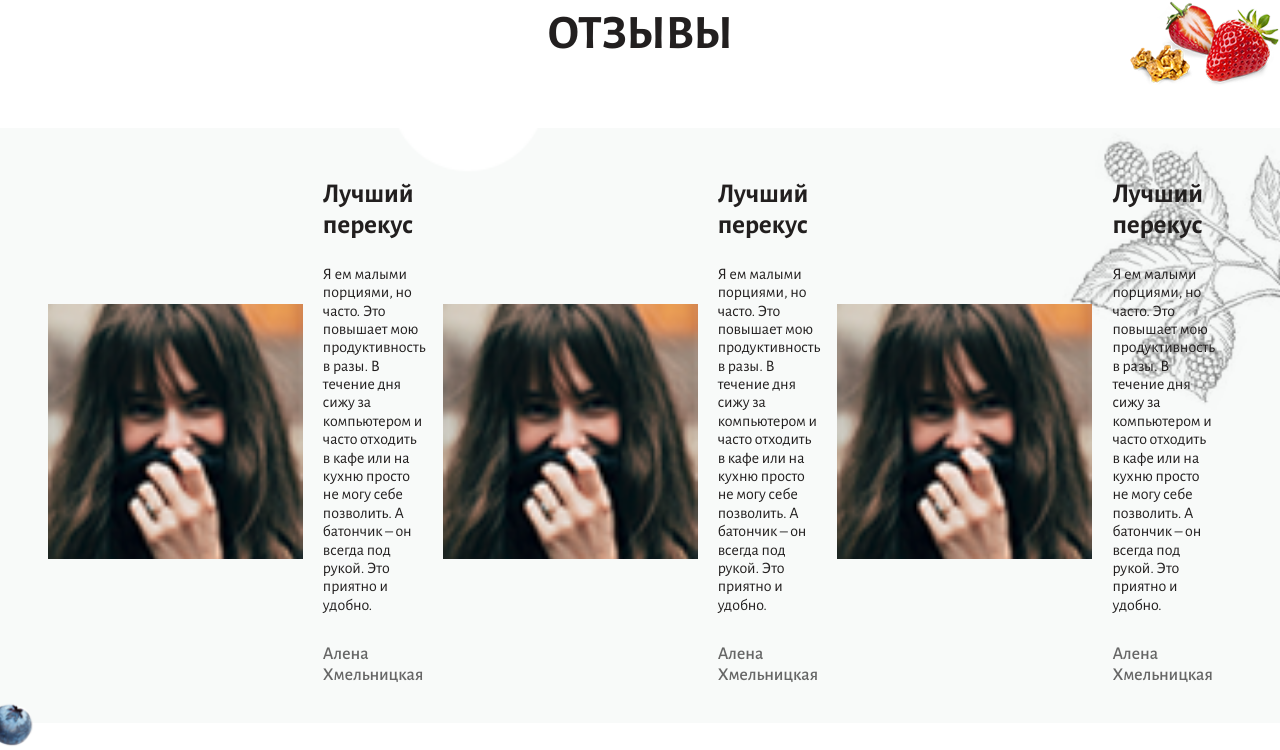
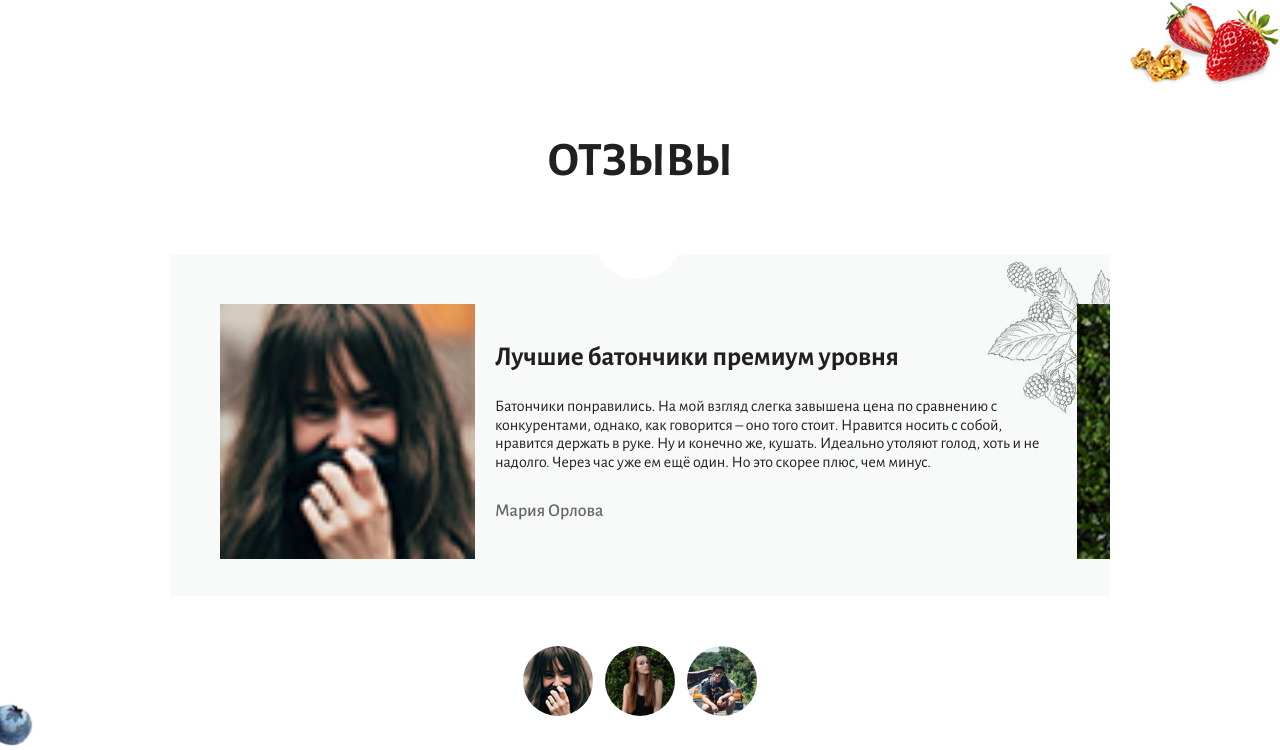
Before and after one commit to OdTana/burger, a plain HTML site: page index.html in a window 1280 px wide. Shown: the part 4000-4750 px from the top of the page. Drawn offline with Linux system fonts and the light colour scheme.

Commit message:
Реализовала Слайдер и Аккордеоны JS и попыталась слайдшоу

```diff
--- a/css/blocks/comments.scss
+++ b/css/blocks/comments.scss
@@ -4,6 +4,9 @@
 
 }
 
+.comments__content{
+  overflow: hidden;
+}
 .comments::before{
   content: '';
   position: absolute;
@@ -42,6 +45,7 @@
   }
 }
 .comment{
+  width: 100%;
   background-image: url(../img/icon/comment_sec/pattern_comment.png);
   background-repeat: no-repeat;
   background-position: right top;
@@ -72,14 +76,7 @@
   width: 100%;
   height: 100%;
 }
-.comment__item{
-  @include tablets {
-      flex-direction: column;
-      margin-right: 0;
-  }
 
-
-}
 
 .comment__text{
   @include tablets {
@@ -136,16 +133,26 @@
 }
 
 .comment__item{
+  width: 100%;
+  flex-shrink: 0;
   display: flex;
   font-size: rem(16px) ;
   position: relative;
   align-items: center;
   margin-right: rem(17px);
-  @include phones {
-      margin-right: rem(5px);
+  @include tablets {
+    flex-direction: column;
+    margin-right: 0;
+  }
 
-      }
 }
+
+
+.comment__item--active{
+  width: 100%;
+  overflow: hidden;
+}
+
 
 .comment__desc{
   display: flex;
--- a/index.html
+++ b/index.html
@@ -451,7 +451,7 @@
         </section>
         <section class="section comments">
             <div class="container comments__container">
-                <div class="content">
+                <div class="content comments__content">
                     <div class="about">
                         <h2 class="about__title">Отзывы</h2>
                     </div>
@@ -459,6 +459,17 @@
                         <li class="comment__item">
                             <div class="comment__pic ">
                                 <img src="./img/icon/comment_sec/ava1.png" alt="фото автора отзыва"
+                                    class="comment__icon">
+                            </div>
+                            <div class="comment__desc">
+                                <div class="comment__title">Лучшие батончики премиум уровня</div>
+                                <div class="comment__text">Батончики понравились. На мой взгляд слегка завышена цена по сравнению с конкурентами, однако, как говорится – оно того стоит. Нравится носить с собой, нравится держать в руке. Ну и конечно же, кушать. Идеально утоляют голод, хоть и не надолго. Через час уже ем ещё один. Но это скорее плюс, чем минус. </div>
+                                <div class="comment__author">Мария Орлова</div>
+                            </div>
+                        </li>
+                        <li class="comment__item">
+                            <div class="comment__pic ">
+                                <img src="./img/icon/comment_sec/ava2.png" alt="фото автора отзыва"
                                     class="comment__icon">
                             </div>
                             <div class="comment__desc">
@@ -475,24 +486,7 @@
                         </li>
                         <li class="comment__item">
                             <div class="comment__pic ">
-                                <img src="./img/icon/comment_sec/ava1.png" alt="фото автора отзыва"
-                                    class="comment__icon">
-                            </div>
-                            <div class="comment__desc">
-                                <div class="comment__title">Лучший перекус</div>
-                                <div class="comment__text">Я ем малыми порциями, но часто. Это повышает мою
-                                    продуктивность
-                                    в
-                                    разы. В течение дня сижу за компьютером
-                                    и часто отходить в кафе или на кухню просто не могу себе позволить. А батончик – он
-                                    всегда под рукой. Это приятно
-                                    и удобно. </div>
-                                <div class="comment__author">Алена Хмельницкая</div>
-                            </div>
-                        </li>
-                        <li class="comment__item">
-                            <div class="comment__pic ">
-                                <img src="./img/icon/comment_sec/ava1.png" alt="фото автора отзыва"
+                                <img src="./img/icon/comment_sec/ava3.png" alt="фото автора отзыва"
                                     class="comment__icon">
                             </div>
                             <div class="comment__desc">
```
Also changed, not shown: css/main.css.
